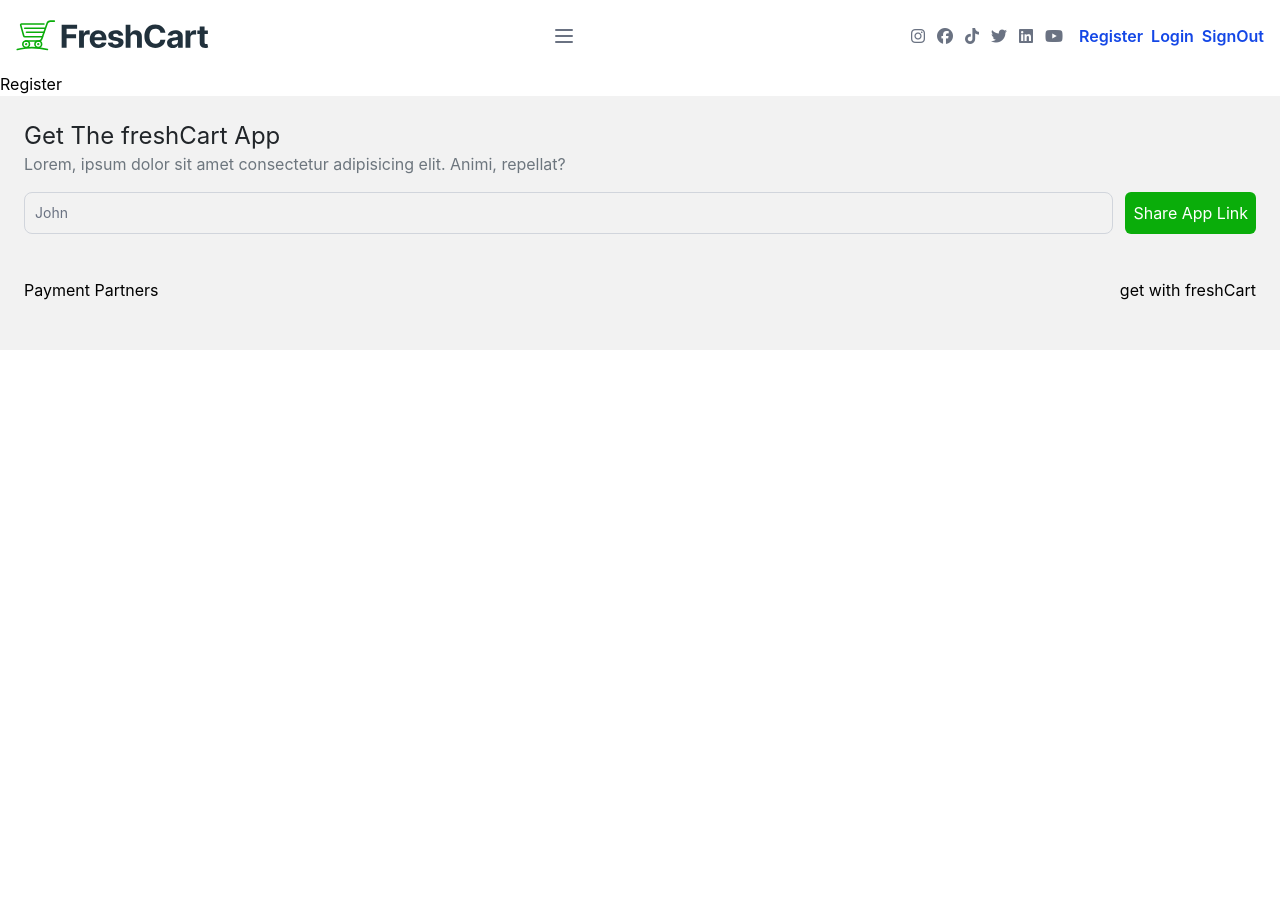
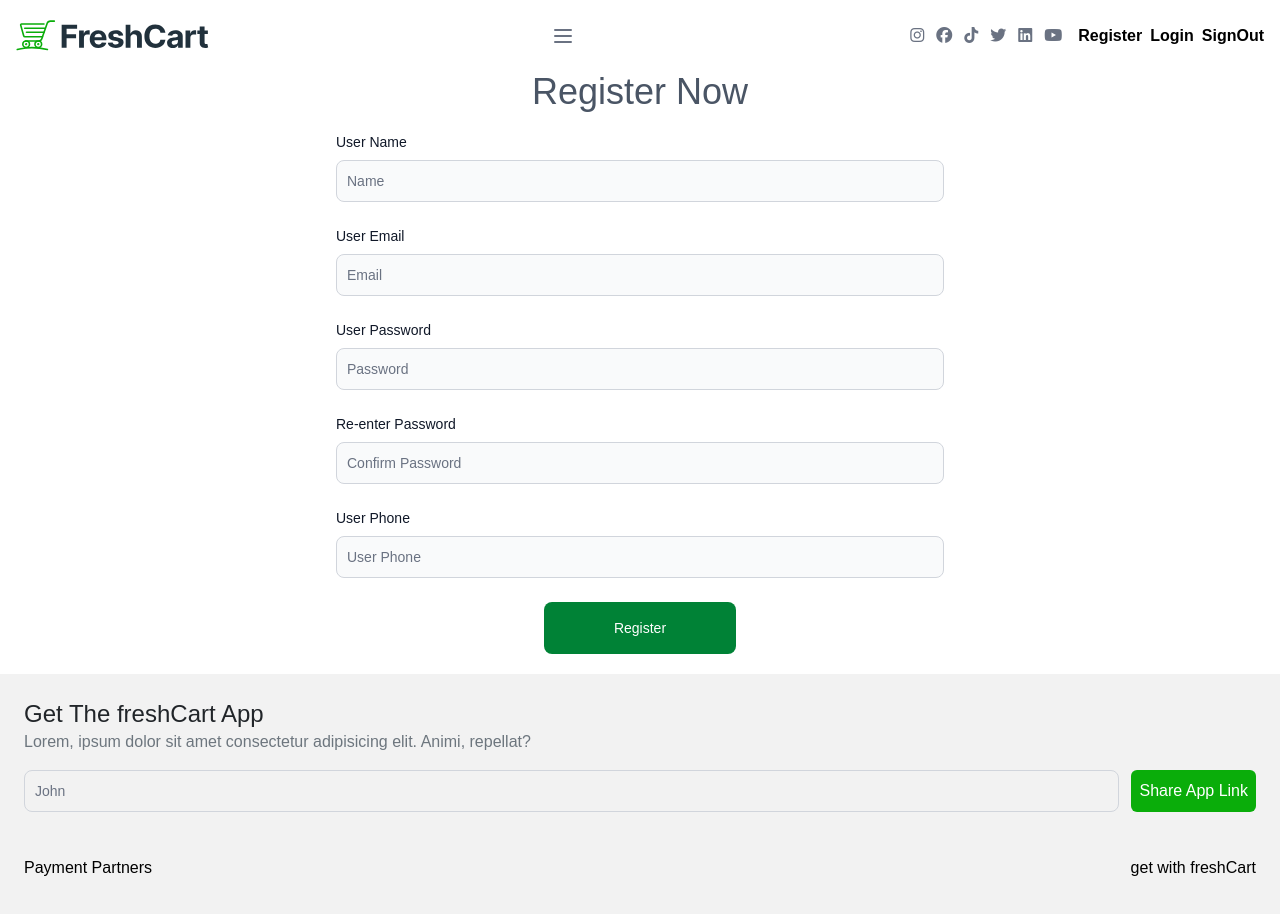
Before and after one commit to MaiMeselhi/E-Commerce-using-React-js, a React (Vite) app in the folder freshCart/: page /register in a window 1280 px wide. Shown: the top 914 px of the page. Before the commit the page ends 800 px from the top, so only its background shows below. Built offline with nearby package versions, Linux system fonts and the light colour scheme.

Commit message:
using Yup package to validate Register Inputs

```diff
--- a/freshCart/package.json
+++ b/freshCart/package.json
@@ -17,6 +17,7 @@
     "create-react-router": "^7.6.0",
     "flowbite": "^3.1.2",
     "flowbite-react": "^0.11.7",
+    "formik": "^2.4.6",
     "generate-react-cli": "^8.4.9",
     "react": "^19.1.0",
     "react-dom": "^19.1.0",
--- a/freshCart/src/components/Footer/Footer.jsx
+++ b/freshCart/src/components/Footer/Footer.jsx
@@ -5,7 +5,7 @@ export default function Footer() {
   useEffect
     const [count,setCount] = useState (0)
   return (
-    <footer className='bg-[rgb(242,242,242)]   w-screen p-6'>
+    <footer className='bg-[rgb(242,242,242)]  bottom-0  w-screen p-6'>
       <div className="container w-full">
         <h2 className='text-2xl text-[#212529]'>Get The freshCart App</h2>
         <p className='text-[#6d767e] mb-4 font-light'>Lorem, ipsum dolor sit amet consectetur adipisicing elit. Animi, repellat?</p>
--- a/freshCart/src/components/Register/Register.jsx
+++ b/freshCart/src/components/Register/Register.jsx
@@ -1,12 +1,165 @@
-import React, { useEffect, useState } from 'react'
-import styles from './Register.module.css'
+import React from "react";
+import styles from "./Register.module.css";
+import { useFormik } from "formik";
+import * as Yup from "yup";
 
 export default function Register() {
-  useEffect
-    const [count,setCount] = useState (0)
+  const initialValues = {
+    name: "",
+    email: "",
+    password: "",
+    rePassword: "",
+    phone: "",
+  };
+
+  const validationSchema = Yup.object().shape({
+    name: Yup.string()
+      .min(3, "Min length is 3")
+      .max(15, "Max length is 15")
+      .required("Required"),
+    email: Yup.string().email("Invalid Email").required("Required"),
+    password: Yup.string()
+      .matches(/^[A-Z][a-z0-9]{3,8}$/, "Invalid Password")
+      .required("Required"),
+    rePassword: Yup.string()
+      .oneOf([Yup.ref("password")], "Passwords must match")
+      .required("Required"),
+    phone: Yup.string()
+      .matches(/^01[0125][0-9]{8}$/, "Invalid phone")
+      .required("Required"),
+  });
+
+  const registerForm = useFormik({
+    initialValues,
+    validationSchema,
+    onSubmit: (values) => {
+      console.log(values, "Submitted from register");
+    },
+  });
+
   return (
-    <div>
-      Register
-    </div>
-  )
+    <form className="w-[50%] mx-auto" onSubmit={registerForm.handleSubmit}>
+      <h1 className="text-4xl text-gray-600 mb-5 text-center">Register Now</h1>
+
+      {/* Name */}
+      <div className="mb-6 mx-4">
+        <label htmlFor="name" className="block mb-2 text-sm font-medium text-gray-900">
+          User Name
+        </label>
+        <input
+          type="text"
+          name="name"
+          id="name"
+          value={registerForm.values.name}
+          onChange={registerForm.handleChange}
+          onBlur={registerForm.handleBlur}
+          className="bg-gray-50 border border-gray-300 text-gray-900 text-sm rounded-lg focus:ring-green-500 focus:border-green-500 block w-full p-2.5"
+          placeholder="Name"
+        />
+        {registerForm.touched.name && registerForm.errors.name && (
+          <div className="p-2 mt-2 text-sm text-red-800 bg-red-100 rounded">
+            {registerForm.errors.name}
+          </div>
+        )}
+      </div>
+
+      {/* Email */}
+      <div className="mb-6 mx-4">
+        <label htmlFor="email" className="block mb-2 text-sm font-medium text-gray-900">
+          User Email
+        </label>
+        <input
+          type="email"
+          name="email"
+          id="email"
+          value={registerForm.values.email}
+          onChange={registerForm.handleChange}
+          onBlur={registerForm.handleBlur}
+          className="bg-gray-50 border border-gray-300 text-gray-900 text-sm rounded-lg focus:ring-green-500 focus:border-green-500 block w-full p-2.5"
+          placeholder="Email"
+        />
+        {registerForm.touched.email && registerForm.errors.email && (
+          <div className="p-2 mt-2 text-sm text-red-800 bg-red-100 rounded">
+            {registerForm.errors.email}
+          </div>
+        )}
+      </div>
+
+      {/* Password */}
+      <div className="mb-6 mx-4">
+        <label htmlFor="password" className="block mb-2 text-sm font-medium text-gray-900">
+          User Password
+        </label>
+        <input
+          type="password"
+          name="password"
+          id="password"
+          value={registerForm.values.password}
+          onChange={registerForm.handleChange}
+          onBlur={registerForm.handleBlur}
+          className="bg-gray-50 border border-gray-300 text-gray-900 text-sm rounded-lg focus:ring-green-500 focus:border-green-500 block w-full p-2.5"
+          placeholder="Password"
+        />
+        {registerForm.touched.password && registerForm.errors.password && (
+          <div className="p-2 mt-2 text-sm text-red-800 bg-red-100 rounded">
+            {registerForm.errors.password}
+          </div>
+        )}
+      </div>
+
+      {/* RePassword */}
+      <div className="mb-6 mx-4">
+        <label htmlFor="rePassword" className="block mb-2 text-sm font-medium text-gray-900">
+          Re-enter Password
+        </label>
+        <input
+          type="password"
+          name="rePassword"
+          id="rePassword"
+          value={registerForm.values.rePassword}
+          onChange={registerForm.handleChange}
+          onBlur={registerForm.handleBlur}
+          className="bg-gray-50 border border-gray-300 text-gray-900 text-sm rounded-lg focus:ring-green-500 focus:border-green-500 block w-full p-2.5"
+          placeholder="Confirm Password"
+        />
+        {registerForm.touched.rePassword && registerForm.errors.rePassword && (
+          <div className="p-2 mt-2 text-sm text-red-800 bg-red-100 rounded">
+            {registerForm.errors.rePassword}
+          </div>
+        )}
+      </div>
+
+      {/* Phone */}
+      <div className="mb-6 mx-4">
+        <label htmlFor="phone" className="block mb-2 text-sm font-medium text-gray-900">
+          User Phone
+        </label>
+        <input
+          type="tel"
+          name="phone"
+          id="phone"
+          value={registerForm.values.phone}
+          onChange={registerForm.handleChange}
+          onBlur={registerForm.handleBlur}
+          className="bg-gray-50 border border-gray-300 text-gray-900 text-sm rounded-lg focus:ring-green-500 focus:border-green-500 block w-full p-2.5"
+          placeholder="User Phone"
+        />
+        {registerForm.touched.phone && registerForm.errors.phone && (
+          <div className="p-2 mt-2 text-sm text-red-800 bg-red-100 rounded">
+            {registerForm.errors.phone}
+          </div>
+        )}
+      </div>
+
+      {/* Submit Button */}
+      <div className="flex justify-center my-5">
+        <button
+          type="submit"
+          className="w-[30%] text-white bg-green-700 hover:bg-green-800 focus:ring-4 focus:outline-none focus:ring-green-300 font-medium rounded-lg text-sm px-5 py-4 text-center"
+        >
+          Register
+        </button>
+      </div>
+    </form>
+  );
 }
--- a/freshCart/src/index.css
+++ b/freshCart/src/index.css
@@ -2,3 +2,59 @@
 @tailwind components;
 @tailwind utilities;
 @import 'flowbite';
+
+/* You can add global styles to this file, and also import other style files */
+@import url('https://fonts.googleapis.com/css2?family=Encode+Sans+Expanded:wght@300&display=swap');
+:root
+{
+    --main-color:#0aad0a;
+    --light-color:#f0f3f2;
+    --shadow: rgba(145,158,171,.2) 0px 2px 4px -1px,rgba(145,158,171,.14) 0px 4px 5px 0px,rgba(145,158,171,.12) 0px 1px 10px 0px;
+    --font-family:'Encode Sans Expanded', sans-serif;
+    --rating-color:#ffc908;
+}
+
+body{
+    font-family: var(--font-family) !important;
+}
+.rating-color
+{
+    color: var(--rating-color);
+}a
+.cursor-pointer
+{
+    cursor: pointer;
+}
+a , a:hover{
+    color: black;
+    text-decoration: none;
+}
+
+.product .btn
+{
+    transition: transform 1s , opacity 1s;
+    transform: translateY(100%);
+    opacity: 0;
+}
+.product:hover .btn
+{
+    opacity: 1;
+    transform: translateY(0%);
+
+}
+.font-sm
+{
+    font-size: 14px;
+}
+.text-main
+{
+    color: var(--main-color);
+}
+.bg-main
+{
+    background-color: var(--main-color) !important;
+}
+.bg-main-light
+{
+    background-color: var(--light-color) !important;
+}
--- /dev/null
+++ b/package.json
@@ -0,0 +1,5 @@
+{
+  "dependencies": {
+    "yup": "^1.6.1"
+  }
+}
```
Also changed, not shown: 2 other files (tests, documents, lock files or other folders).
